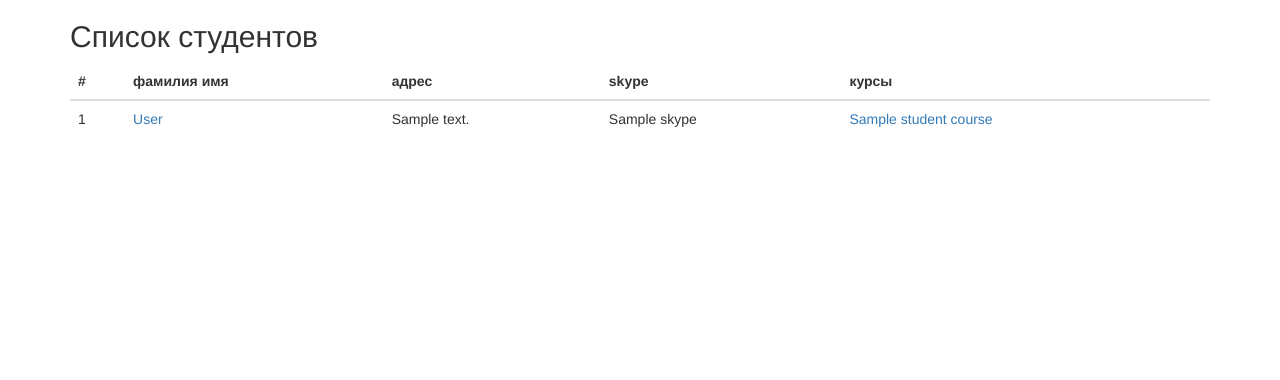
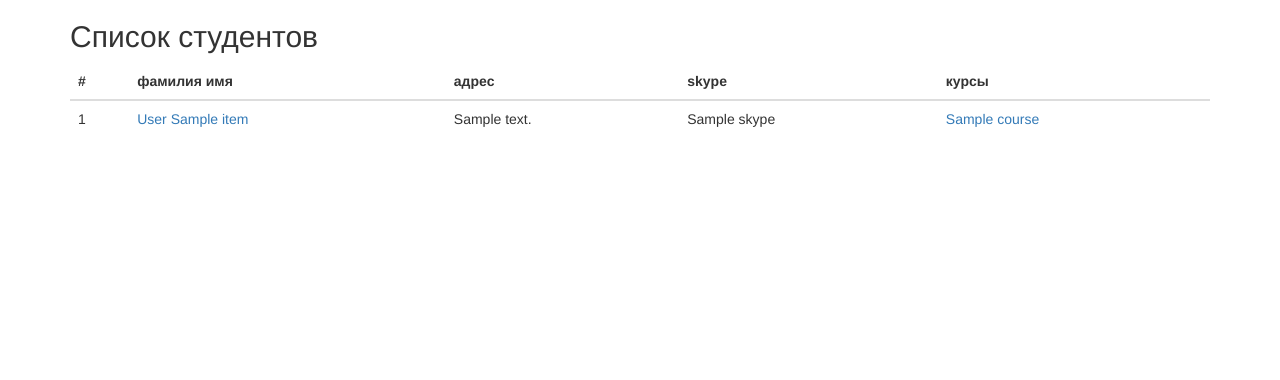
Before and after one commit to ooniversity/ooniversity_django_courses_07, a Django app: template templates/students/list.html in a window 1280 px wide. Shown: the part 40-420 px from the top of the page. Run offline with Django 3.2, Linux system fonts and the light colour scheme; the template is opened without the code that fills it: most values are stand-ins (such as "Sample title", 1, 10 or a date in 2020); some libraries are stand-ins or nearby versions.

Commit message:
Add files via upload

```diff
--- a/templates/students/detail.html
+++ b/templates/students/detail.html
@@ -25,7 +25,7 @@
       <div class="container">
 
         <nav class="blog-nav">
-          <a class="blog-nav-item active" href="{% url 'courses:index' %}">Main</a>
+          <a class="blog-nav-item active" href="{% url 'index' %}">Main</a>
           <a class="blog-nav-item" href="{% url 'contact' %}">Contacts</a>
           <a class="blog-nav-item" href="{% url 'students:list_view' %}">Students</a>
        </nav>
--- a/templates/students/list.html
+++ b/templates/students/list.html
@@ -25,7 +25,7 @@
       <div class="container">
 
         <nav class="blog-nav">
-          <a href="{% url 'courses:index' %}">Main</a>
+          <a href="{% url 'index' %}">Main</a>
           <a  href="{% url 'contact' %}">Contacts</a>
           <a class="blog-nav-item active" href="{% url 'students:list_view' %}">Students</a>
        </nav>
@@ -45,19 +45,18 @@
 					</tr>
 				</thead>
 				<tbody>
-              {% for student in student_list %}
+					{% for item in st_list %}
 					<tr>
-                <td>{{ student.id }}</td>
-                <td><a href="{% url 'students:detail' student.id %}">{{ student.fullname }}</a></td>
-                <td>{{ student.address }}</td>
-                <td>{{ student.skype }}</td>
-                <td>
-                  {% for student_courses in student.get_courses %}
-                    <p><a href="{% url 'courses:detail' student_courses.id %}">{{ student_courses.name }}</a></p>
-                  {% endfor %}
-                </td>
+						<td>{{ item.id }}</td>
+						<td><a href="{% url 'students:detail' item.id %}">{{ item.surname }} {{ item.name }}</a></td>
+						<td>{{ item.address }}</td>
+						<td>{{ item.skype }}</td>
+						<td>{% for i in item.courses.all %}<a href="{% url 'courses:detail' i.id %}">{{ i.name }}</a>
+                            <br>{% endfor %}</td>
 					</tr>
 					{% endfor %}
+
+
 				</tbody>
 			</table>
 
```
Lines whose indentation alone changed are shown as unchanged.
